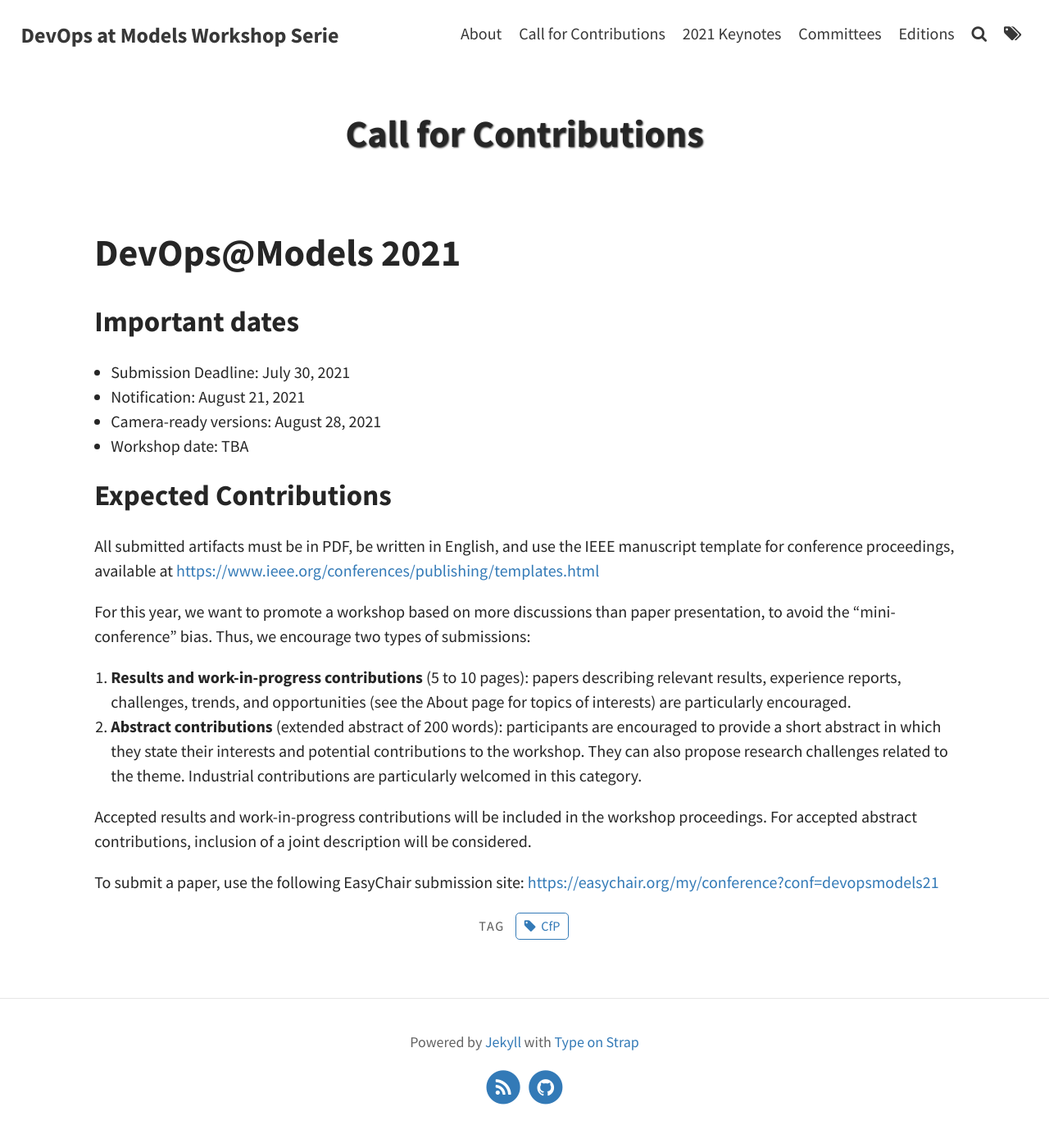
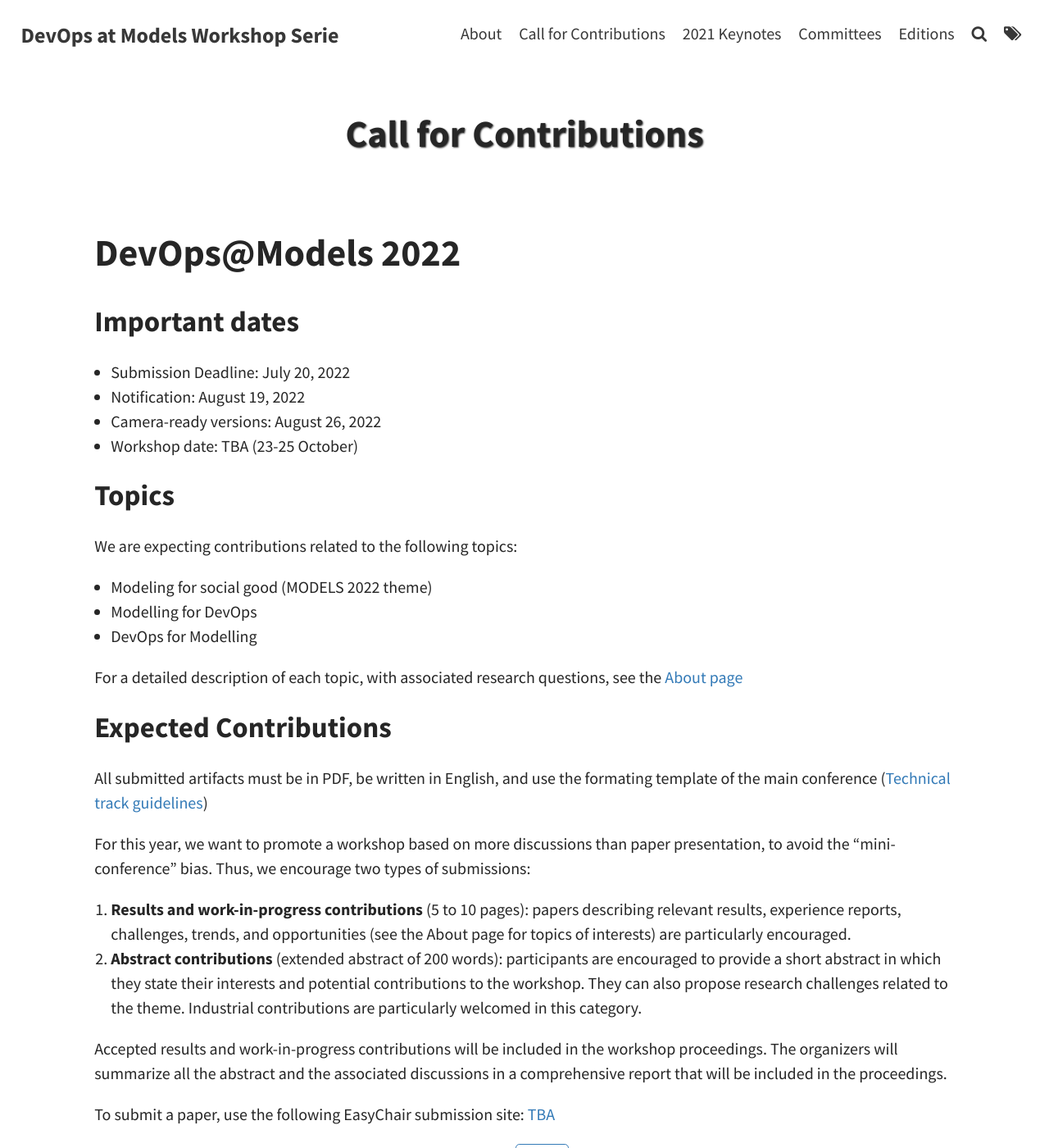
Before and after one commit to ace-design/devops-at-models, a Jekyll site: the page built from pages/cfc.md, in a window 1280 px wide and 1400 px high. Shown: the whole window at 82% size. Built offline with Jekyll 4.4.1, drawn with Linux system fonts in a browser that asks for light colours.

Commit message:
2022 initial

```diff
--- a/pages/cfc.md
+++ b/pages/cfc.md
@@ -5,38 +5,38 @@ permalink: /call-for-contributions/
 tags: [CfP]
 ---
 
-# DevOps@Models 2021
+# DevOps@Models 2022
 
 ## Important dates
 
-  - Submission Deadline: July 30, 2021
-  - Notification: August 21, 2021
-  - Camera-ready versions: August 28, 2021
-  - Workshop date: TBA
+  - Submission Deadline: July 20, 2022
+  - Notification: August 19, 2022
+  - Camera-ready versions: August 26, 2022
+  - Workshop date: TBA (23-25 October)
+
+## Topics
+
+We are expecting contributions related to the following topics:
+
+  - Modeling for social good (MODELS 2022 theme)
+  - Modelling for DevOps
+  - DevOps for Modelling
+
+For a detailed description of each topic, with associated research questions, see the [About page](../about)
 
 ## Expected Contributions
 
 All submitted artifacts must be in PDF, be written in English, and use
-the IEEE manuscript template for conference proceedings, available at
-[https://www.ieee.org/conferences/publishing/templates.html](https://www.ieee.org/conferences/publishing/templates.html)
+the formating template of the main conference ([Technical track guidelines](https://conf.researchr.org/track/models-2022/models-2022-technical-track#About))
 
 For this year, we want to promote a workshop based on more discussions
 than paper presentation, to avoid the "mini-conference" bias. Thus, we
 encourage two types of submissions:
 
-1. **Results and work-in-progress contributions** (5 to 10 pages): papers
-describing relevant results, experience reports, challenges, trends,
-and opportunities (see the About page for topics of interests) are
-particularly encouraged.
-2. **Abstract contributions** (extended abstract of 200 words):
-participants are encouraged to provide a short abstract in which they
-state their interests and potential contributions to the workshop.
-They can also propose research challenges related to the theme.
-Industrial contributions are particularly welcomed in this category.
+1. **Results and work-in-progress contributions** (5 to 10 pages): papers  describing relevant results, experience reports, challenges, trends,
+and opportunities (see the About page for topics of interests) are particularly encouraged.
+2. **Abstract contributions** (extended abstract of 200 words): participants are encouraged to provide a short abstract in which they state their interests and potential contributions to the workshop. They can also propose research challenges related to the theme. Industrial contributions are particularly welcomed in this category.
 
-Accepted results and work-in-progress contributions will be included
-in the workshop proceedings. For accepted abstract contributions,
-inclusion of a joint description will be considered.
+Accepted results and work-in-progress contributions will be included in the workshop proceedings. The organizers will summarize all the abstract and the associated discussions in a comprehensive report that will be included in the proceedings.
 
-To submit a paper, use the following EasyChair submission site:
-[https://easychair.org/my/conference?conf=devopsmodels21](https://easychair.org/my/conference?conf=devopsmodels21)
+To submit a paper, use the following EasyChair submission site: [TBA](TBA)
```
Also changed, not shown: _posts/2022-05-15-2022_edition.md (added, +20 -0 lines), pages/about.md (+7 -4 lines), pages/organizers.md (+5 -20 lines).
